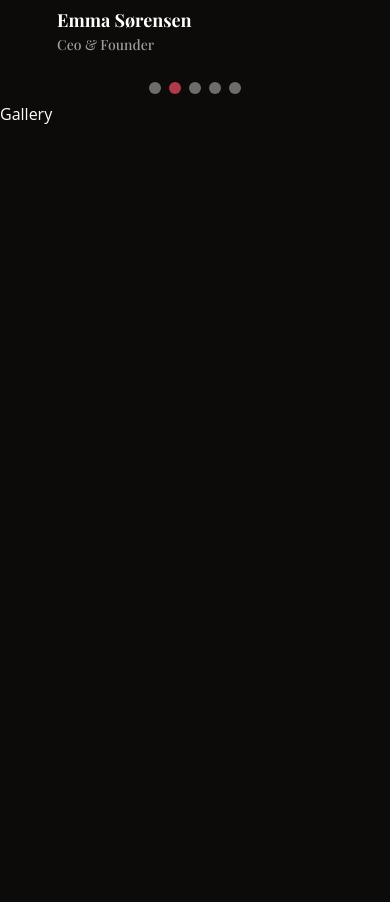
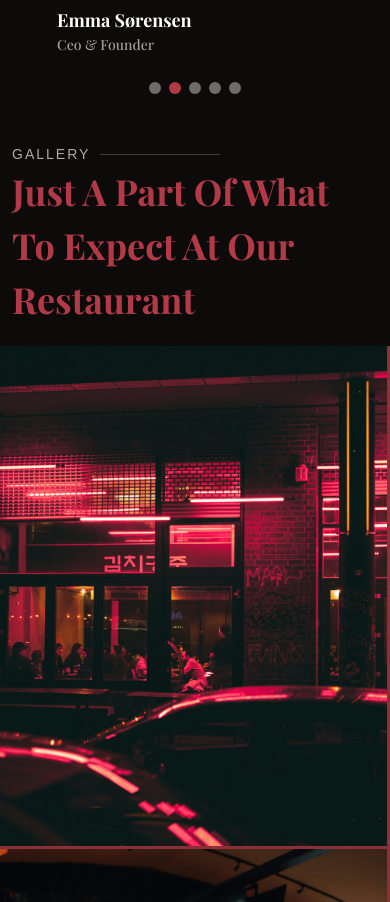
Before and after one commit to 1honoredcode1/Delicieun, a Next.js app: page / in a window 390 px wide. Shown: the part 5987-6889 px from the top of the page. Before the commit the page ends 6113 px from the top, so only its background shows below. Built offline with nearby package versions, Linux system fonts and the light colour scheme.

Commit message:
Gallery section added

```diff
--- /dev/null
+++ b/src/app/api/gallery/route.ts
@@ -0,0 +1,5 @@
+import { gallery } from "@/app/data/data";
+
+export async function GET() {
+  return Response.json(gallery);
+}
--- /dev/null
+++ b/src/app/components/GallerySection/GalleryItem.tsx
@@ -0,0 +1,49 @@
+"use client";
+
+import Image from "next/image";
+import "../../styles/galleryItem.css";
+import { useEffect } from "react";
+
+const GalleryItem = ({
+  item,
+}: {
+  item: {
+    id: number;
+    image: string;
+  };
+}) => {
+  useEffect(() => {
+    const loadLightbox = async () => {
+      const GLightbox = (await import("glightbox")).default;
+
+      GLightbox({
+        selector: ".gallery-lightbox",
+      });
+    };
+
+    loadLightbox();
+  }, []);
+
+  return (
+    <div className="col-lg-3 col-md-4">
+      <div className="gallery-item">
+        <a
+          href={item.image}
+          className="gallery-lightbox"
+          data-gall="gallery-item"
+        >
+          <Image
+            width={500}
+            height={300}
+            style={{ width: "100%", height: "500px", objectFit: "cover" }}
+            src={item.image}
+            alt="gallery img"
+            className="img-fluid"
+          />
+        </a>
+      </div>
+    </div>
+  );
+};
+
+export default GalleryItem;
--- a/src/app/lib/contants/en.ts
+++ b/src/app/lib/contants/en.ts
@@ -9,8 +9,8 @@ export const en = {
       { id: 3, name: "Menu", target: "menu", active: false },
       { id: 4, name: "Specials", target: "specials", active: false },
       { id: 5, name: "Events", target: "events", active: false },
-      { id: 6, name: "Chefs", target: "chefs", active: false },
-      { id: 7, name: "Gallery", target: "gallery", active: false },
+      { id: 6, name: "Gallery", target: "gallery", active: false },
+      { id: 7, name: "Contact", target: "contact", active: false },
     ],
   },
   hero: {
--- a/src/app/lib/contants/no.ts
+++ b/src/app/lib/contants/no.ts
@@ -9,8 +9,8 @@ export const no = {
       { id: 3, name: "Meny", target: "menu", active: false },
       { id: 4, name: "Spesialiteter", target: "specials", active: false },
       { id: 5, name: "Arrangementer", target: "events", active: false },
-      { id: 6, name: "Kokker", target: "chefs", active: false },
-      { id: 7, name: "Galleri", target: "gallery", active: false },
+      { id: 6, name: "Galleri", target: "gallery", active: false },
+      { id: 7, name: "Kontakt", target: "kontakt", active: false },
     ],
   },
   hero: {
--- a/src/app/sections/Gallery.tsx
+++ b/src/app/sections/Gallery.tsx
@@ -1,5 +1,42 @@
+"use client";
+
+import { useEffect, useState } from "react";
+import { Preloader } from "../components/MenuSection/Preloader";
+import GalleryItem from "../components/GallerySection/GalleryItem";
+import SectionTitle from "../components/SectionTitle";
+
 const Gallery = () => {
-  return <div id="gallery">Gallery</div>;
+  const [images, setImage] = useState<any | []>([]);
+
+  const getGalleryData = () => {
+    fetch("/api/gallery")
+      .then((res) => res.json())
+      .then((data) => setImage(data))
+      .catch((e) => console.log(e.messages));
+  };
+
+  useEffect(() => {
+    getGalleryData();
+  }, []);
+
+  return (
+    <section className="gallery" id="gallery">
+      <div className="container" data-aos="fade-up">
+        <SectionTitle section="gallery" />
+      </div>
+      <div className="row g-0">
+        {!images ? (
+          <Preloader />
+        ) : images.length > 0 ? (
+          images.map((image: { id: number; image: string }) => (
+            <GalleryItem key={image.id} item={image} />
+          ))
+        ) : (
+          <Preloader />
+        )}
+      </div>
+    </section>
+  );
 };
 
 export default Gallery;
--- /dev/null
+++ b/src/app/styles/galleryItem.css
@@ -0,0 +1,13 @@
+.gallery .gallery-item {
+  overflow: hidden;
+  border-right: 3px solid #8c2f39;
+  border-bottom: 3px solid #8c2f39;
+}
+
+.gallery .gallery-item img {
+  transition: all ease-in-out 0.4s;
+}
+
+.gallery .gallery-item:hover img {
+  transform: scale(1.1);
+}
```
Also changed, not shown: src/app/sections/ContactUs.tsx (added, +7 -0 lines), src/app/styles/contactUs.css (added).
